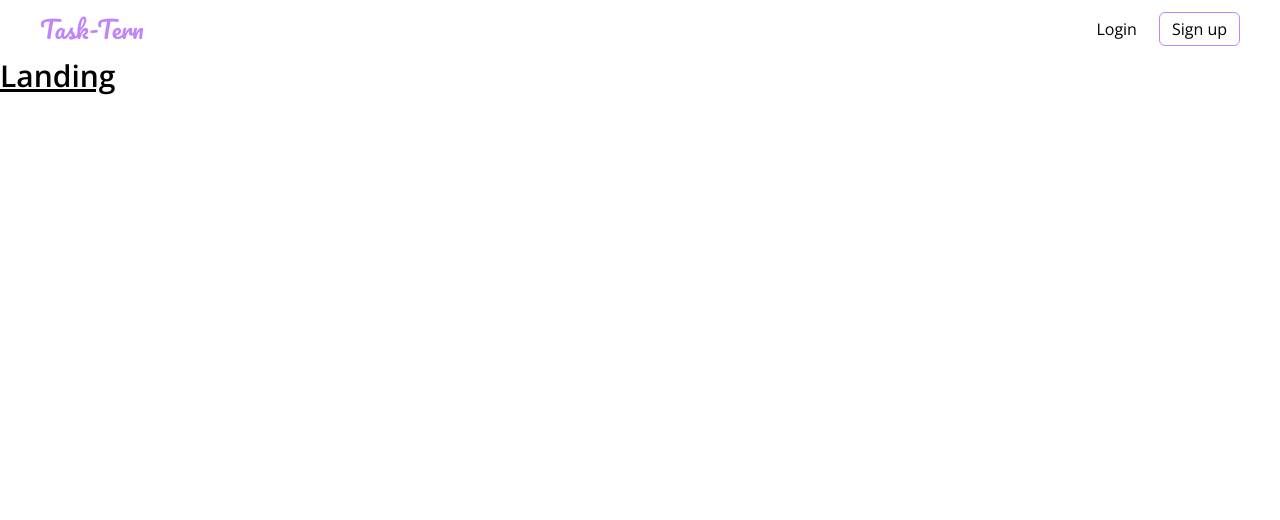
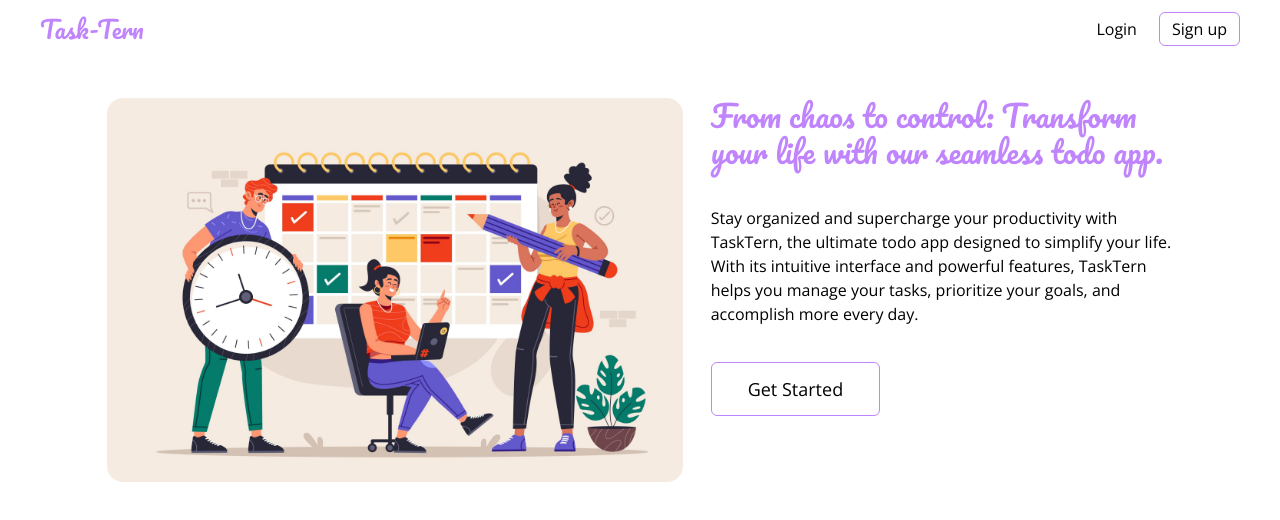
Before and after one commit to TechyCredeski/Task-Tern, a React (Vite) app: page / in a window 1280 px wide. Shown: the top 520 px of the page. Built offline with nearby package versions, Linux system fonts and the light colour scheme.

Commit message:
Hero section done

```diff
--- /dev/null
+++ b/src/components/Hero.jsx
@@ -0,0 +1,20 @@
+
+
+function Hero() {
+return (
+<div className="w-10/12 m-auto" >
+    <div className="mt-10 flex justify-between">
+        <img src="/src/assets/Images/4871715.jpg" alt="Desk calendar with marked dates 3d cartoon style icon" className="h-96 mr-7 rounded-2xl"/>
+        <div className="">
+            <h2 className="text-3xl font-pacifico text-purple-400 mb-9">From chaos to control: Transform your life with our seamless todo app.</h2>
+            <p className="mb-9">Stay organized and supercharge your productivity with TaskTern, the ultimate todo app designed to simplify your life.
+                With its intuitive interface and powerful features, TaskTern helps you manage your tasks,
+                prioritize your goals, and accomplish more every day.</p>
+            <button className="p-3 px-9 text-lg border border-purple-400 rounded-md hover:bg-purple-400">Get Started</button>
+        </div>
+    </div>
+</div>
+)
+}
+
+export default Hero
--- a/src/pages/Landing.jsx
+++ b/src/pages/Landing.jsx
@@ -1,10 +1,11 @@
 import Nav from "../components/Nav"
+import Hero from "../components/Hero"
 
 export default function Landing() {
 return (
     <div className= "background-color: rgb(255 255 255); font-openSans">
     <Nav/>
-    <h1 className="text-3xl font-bold underline">Landing</h1>
+    <Hero/>
     </div>
 
 )
```
Also changed, not shown: src/assets/Images/4871715.jpg (added).
